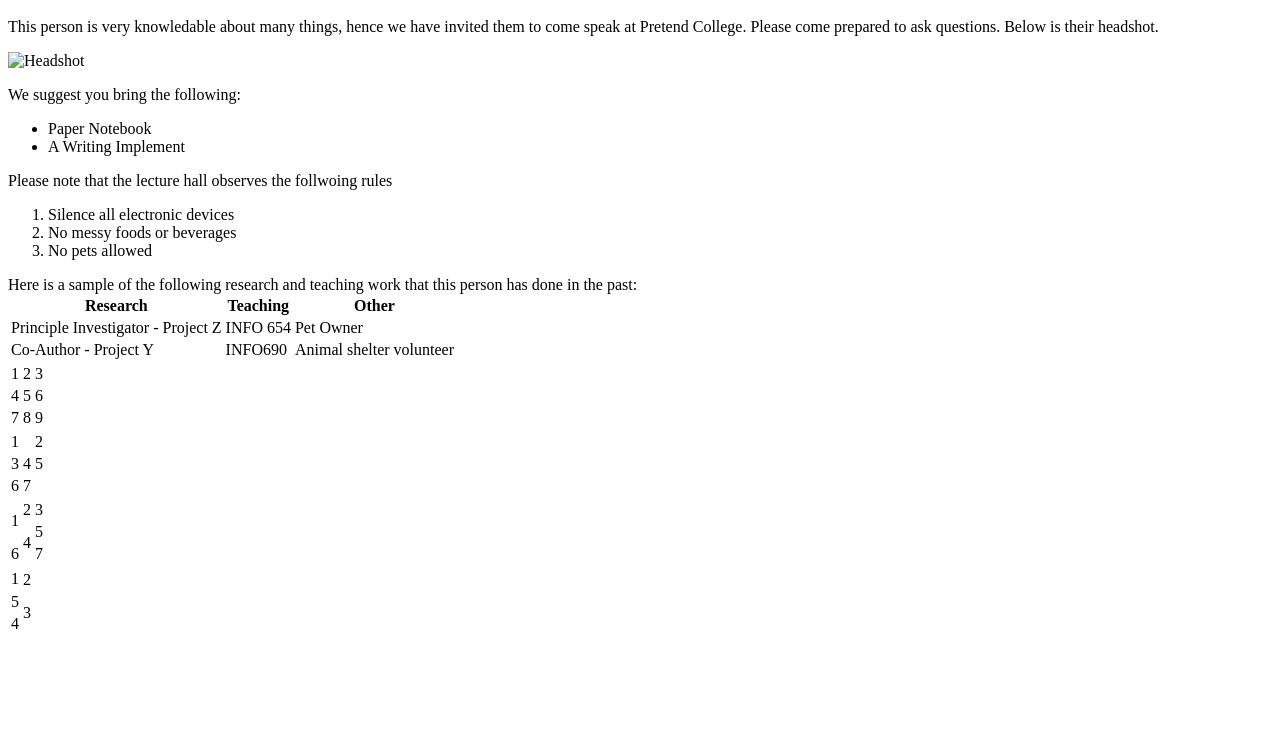
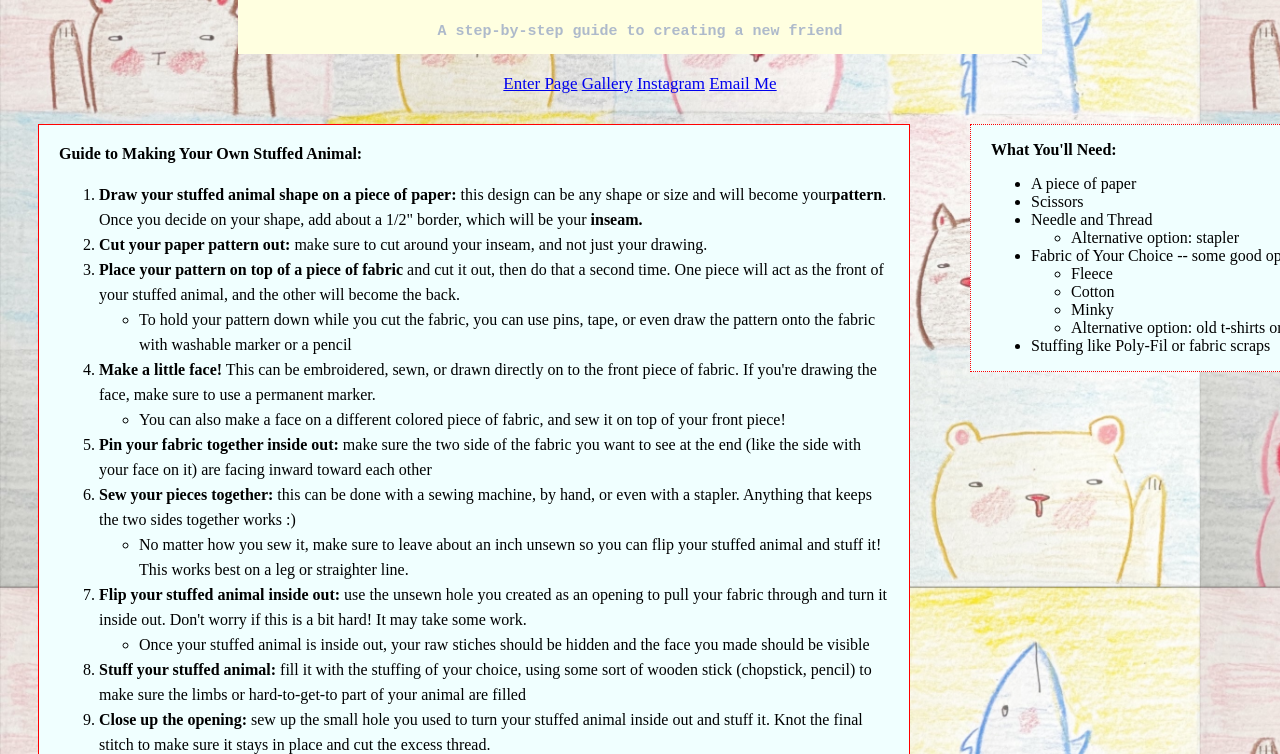
Before and after one commit to mgree349/mgree349.github.io, a plain HTML site: page index.html in a window 1280 px wide. Shown: the part 131-885 px from the top of the page. Before the commit the page ends 800 px from the top, so only its background shows below. Drawn offline with Linux system fonts and the light colour scheme.

Commit message:
Add files via upload

```diff
--- a/index.html
+++ b/index.html
@@ -1,96 +1,77 @@
 <!DOCTYPE html>
 <html>
 <head>
-    <title>Pretend College's Lecture Series</title>
+    <title>welcome to my website!</title>
     <meta charset="UTF-8">
-</head>
-    <h2>Pretend College's Lecture Series</h2>
-    <h3>Week 6 Speaker</h3>
-    <h4>Professtor Pretendy Pretenderson</h4>
+    <link rel="stylesheet" type="text/css" href="stylesheet.css">
+       </head>
 
-    <p>This person is very knowledable about many things, hence we have invited them to come speak at Pretend College. Please come prepared to ask questions. Below is their headshot.</p>
-<img src="Headshot.jpeg" alt="Headshot">
-    <p>We suggest you bring the following:
-    <ul>
-    <li>Paper Notebook</li>
-    <li>A Writing Implement</li>
+    <body>
+    <div class="header">
+        <h1>Making A Stuffed Animal</h1>
+        <h2> A step-by-step guide to creating a new friend</h2>
+    </div>
+
+    <div class="navigation">
+         <a class="active" href="EnterHere.html">Enter Page</a>
+  <a href="gallery.html">Gallery</a>
+  <a href="https://www.instagram.com/incrediblyhotgirl/">Instagram</a>
+  <a href="mailto:miagreenberg99@gmail.com">Email Me</a>
+        </div>
+
+    <div class="guide">
+        <p><strong>Guide to Making Your Own Stuffed Animal:</strong></p>
+        <ol>
+            <li><strong>Draw your stuffed animal shape on a piece of paper:</strong> this design can be any shape or size and will become your<strong>pattern</strong>. Once you decide on your shape, add about a 1/2" border, which will be your <strong>inseam.</strong></li>
+
+        <li><strong>Cut your paper pattern out:</strong> make sure to cut around your inseam, and not just your drawing.
+        <li><strong>Place your pattern on top of a piece of fabric </strong>and cut it out, then do that a second time. One piece will act as the front of your stuffed animal, and the other will become the back.
+               <ul>
+                    <li>To hold your pattern down while you cut the fabric, you can use pins, tape, or even draw the pattern onto the fabric with washable marker or a pencil</li>
+                </ul>
+         <li><strong>Make a little face!</strong> This can be embroidered, sewn, or drawn  directly on to the front piece of fabric. If you're drawing the face, make sure to use a permanent marker.
+                <ul>
+                    <li> You can also make a face on a different colored piece of fabric, and sew it on top of your front piece!</li>
+                </ul>
+         <li><strong>Pin your fabric together inside out:</strong> make sure the two side of the fabric you want to see at the end (like the side with your face on it) are facing inward toward each other </li>
+            <li><strong>Sew your pieces together:</strong> this can be done with a sewing machine, by hand, or even with a stapler. Anything that keeps the two sides together works :)
+                <ul>
+                    <li> No matter how you sew it, make sure to leave about an inch unsewn so you can flip your stuffed animal and stuff it! This works best on a leg or straighter line.</li>
+                </ul>
+        <li><strong>Flip your stuffed animal inside out:</strong> use the unsewn hole you created as an opening to pull your fabric through and turn it inside out. Don't worry if this is a bit hard! It may take some work.
+                <ul>
+                    <li>Once your stuffed animal is inside out, your raw stiches should be hidden and the face you made should be visible</li>
+            </ul>
+        <li><strong>Stuff your stuffed animal:</strong> fill it with the stuffing of your choice, using some sort of wooden stick (chopstick, pencil) to make sure the limbs or hard-to-get-to part of your animal are filled</li>
+            <li><strong>Close up the opening:</strong> sew up the small hole you used to turn your stuffed animal inside out and stuff it. Knot the final stitch to make sure it stays in place and cut the excess thread.
+                <ul>
+                    <li>Using a ladder stitch helps best hide the hole once sewn up</li>
+            </ul>
+        <li><strong>Optional:</strong> continue to decorate your stuffed anmal! You can sew buttons, add little clothes, or use fabric and fabric glue to embellish your stuffed animal even further.</li>
+        </ol>
+        </div>
+
+    <div class="supplies">
+        <p><strong>What You'll Need:</strong></p>
+         <ul>
+    <li>A piece of paper</li>
+    <li>Scissors</li>
+    <li>Needle and Thread
+              <ul>
+                  <li>Alternative option: stapler</li>
+             </ul></li>
+    <li>Fabric of Your Choice -- some good options are:
+            <ul>
+                <li>Fleece</li>
+                <li>Cotton</li>
+                <li>Minky</li>
+                <li>Alternative option: old t-shirts or sheets </li>
+            </ul></li>
+    <li>Stuffing like Poly-Fil or fabric scraps</li>
     </ul>
-   Please note that the lecture hall observes the follwoing rules
-    <ol>
-    <li>Silence all electronic devices</li>
-    <li>No messy foods or beverages</li>
-    <li>No pets allowed</li>
-    </ol>
+        </div>
 
-    Here is a sample of the following research and teaching work that this person has done in the past:
-    <table>
-        <tr>
-            <th>Research</th>
-            <th>Teaching</th>
-            <th>Other</th>
-        </tr>
-    <tr>
-        <td>Principle Investigator - Project Z</td>
-        <td>INFO 654 </td>
-        <td>Pet Owner</td>
-        </tr>
-    <tr>
-        <td>Co-Author - Project Y</td>
-        <td>INFO690</td>
-        <td>Animal shelter volunteer</td></tr>
-    </table>
+    <footer class="right">
+        <p>&copy;Mia Greenberg 2024 </p></footer>
 
-    <table>
-<tr>
-<td>1</td><td>2</td><td>3</td>
-</tr>
-<tr>
-<td>4</td><td>5</td><td>6</td>
-</tr>
-<tr>
-<td>7</td><td>8</td><td>9</td>
-</tr>
-</table>
-
-    <table>
-    <tr>
-        <td colspan="2">1</td><td>2</td>
-        </tr>
-    <tr>
-        <td>3</td><td>4</td><td>5</td>
-        </tr>
-    <tr>
-        <td>6</td>
-        <td colspan="2">7</td>
-        </tr>
-   </table>
-
-    <table>
-    <tr>
-        <td rowspan="2">1</td><td>2</td><td>3</td>
-        </tr>
-    <tr>
-        <td rowspan="2">4</td><td>5</td>
-        </tr>
-    <tr>
-        <td>6</td><td>7</td>
-        </tr>
-     </table>
-
-    <table>
-    <tr>
-        <td rowspan="2">1</td>
-        </tr>
-    <tr>
-        <td colspan="2">2</td>
-        </tr>
-    <tr>
-        <td>5</td><td rowspan="2">3</td>
-        </tr>
-    <tr>
-        <td rowspan="2">4</td>
-        </tr>
-  </table>
-
-
-</html>
+        </body>
```
